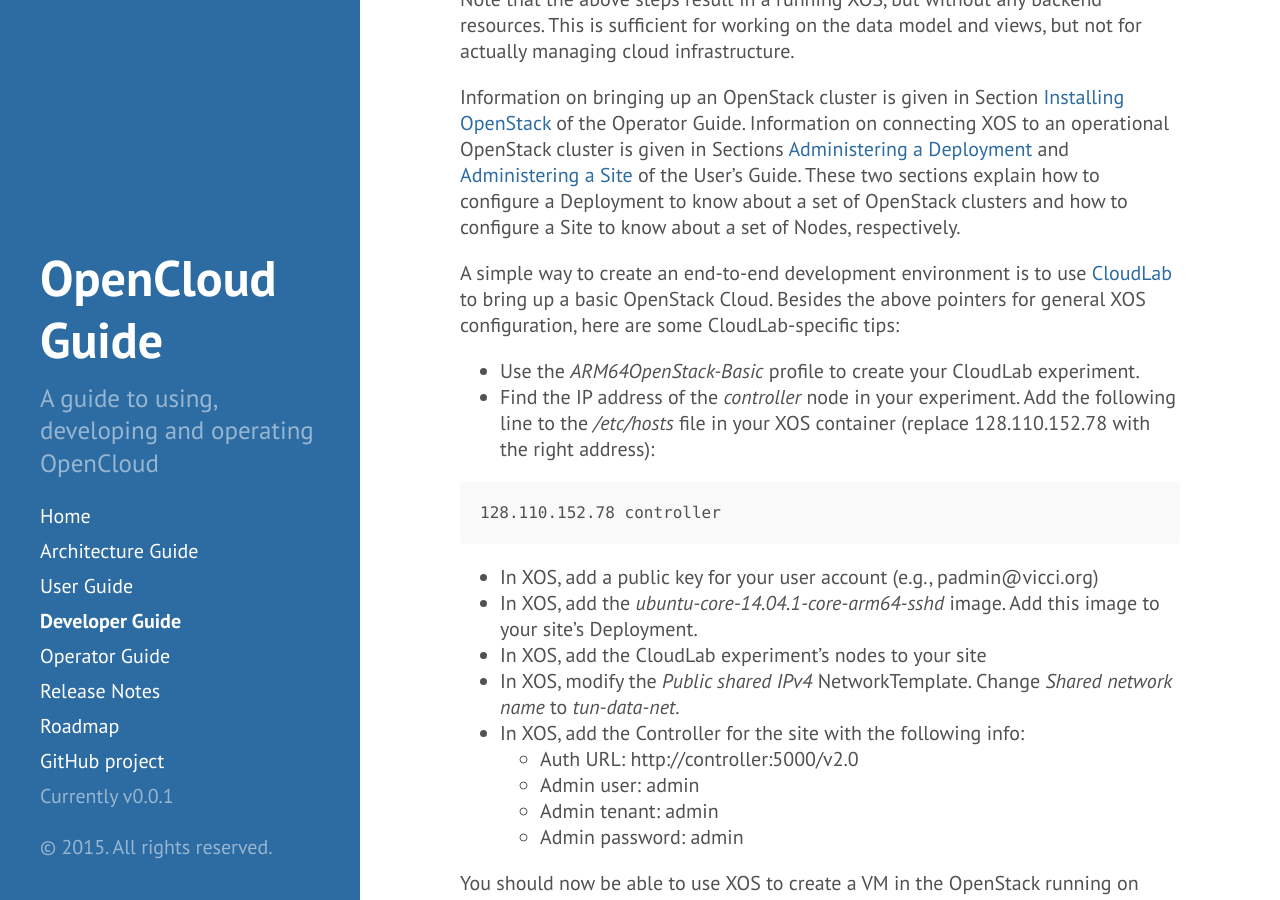
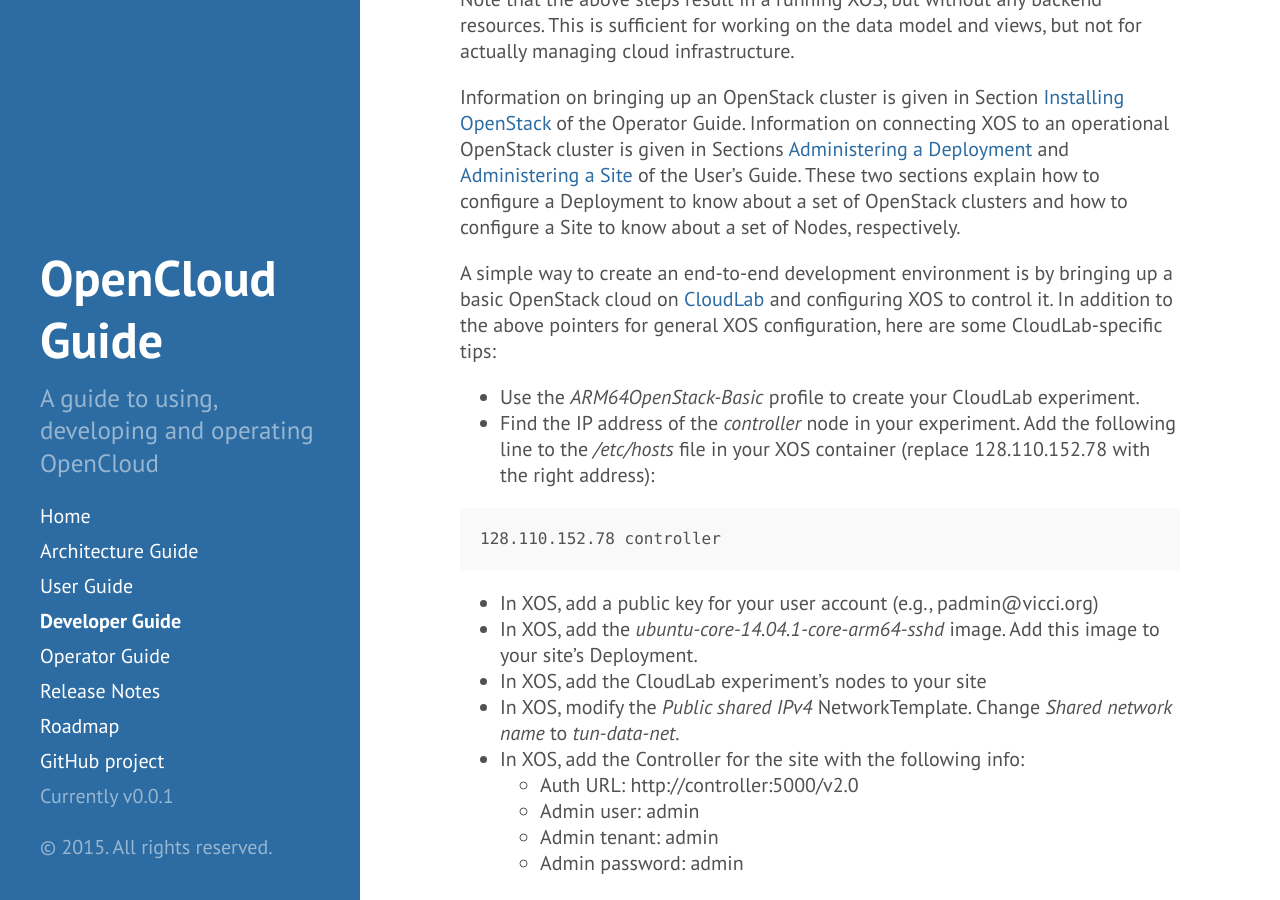
Before and after one commit to open-cloud/open-cloud.github.io.old, a Jekyll site: the page built from 2_developer.md, in a window 1280 px wide and 900 px high, scrolled down 1007 px. Built offline with Jekyll 4.4.1, drawn with Linux system fonts in a browser that asks for light colours; Markdown is read by kramdown in place of the engine named in the settings.

Commit message:
Update 2_developer.md

```diff
--- a/2_developer.md
+++ b/2_developer.md
@@ -60,10 +60,10 @@
 clusters and how to configure a Site to know about a set of Nodes,
 respectively.
 
-A simple way to create an end-to-end development environment is to use
-[CloudLab](https://www.cloudlab.us/) to bring up a basic OpenStack Cloud.
-Besides the above pointers for general XOS configuration, here
-are some CloudLab-specific tips:
+A simple way to create an end-to-end development environment is by
+bringing up a basic OpenStack cloud on [CloudLab](https://www.cloudlab.us/)
+and configuring XOS to control it.  In addition to the above pointers
+for general XOS configuration, here are some CloudLab-specific tips:
 
 * Use the *ARM64OpenStack-Basic* profile to create your CloudLab experiment.
 * Find the IP address of the *controller* node in your experiment. Add
```
